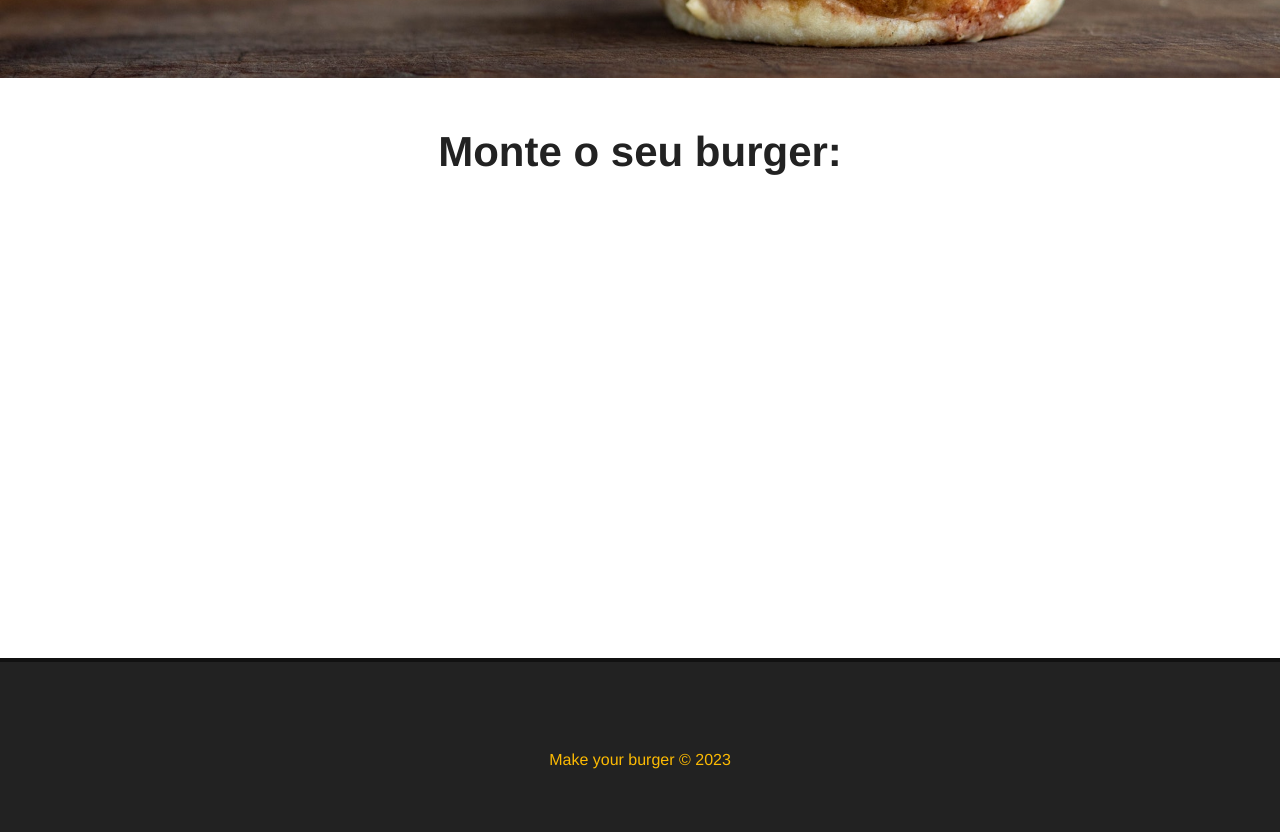
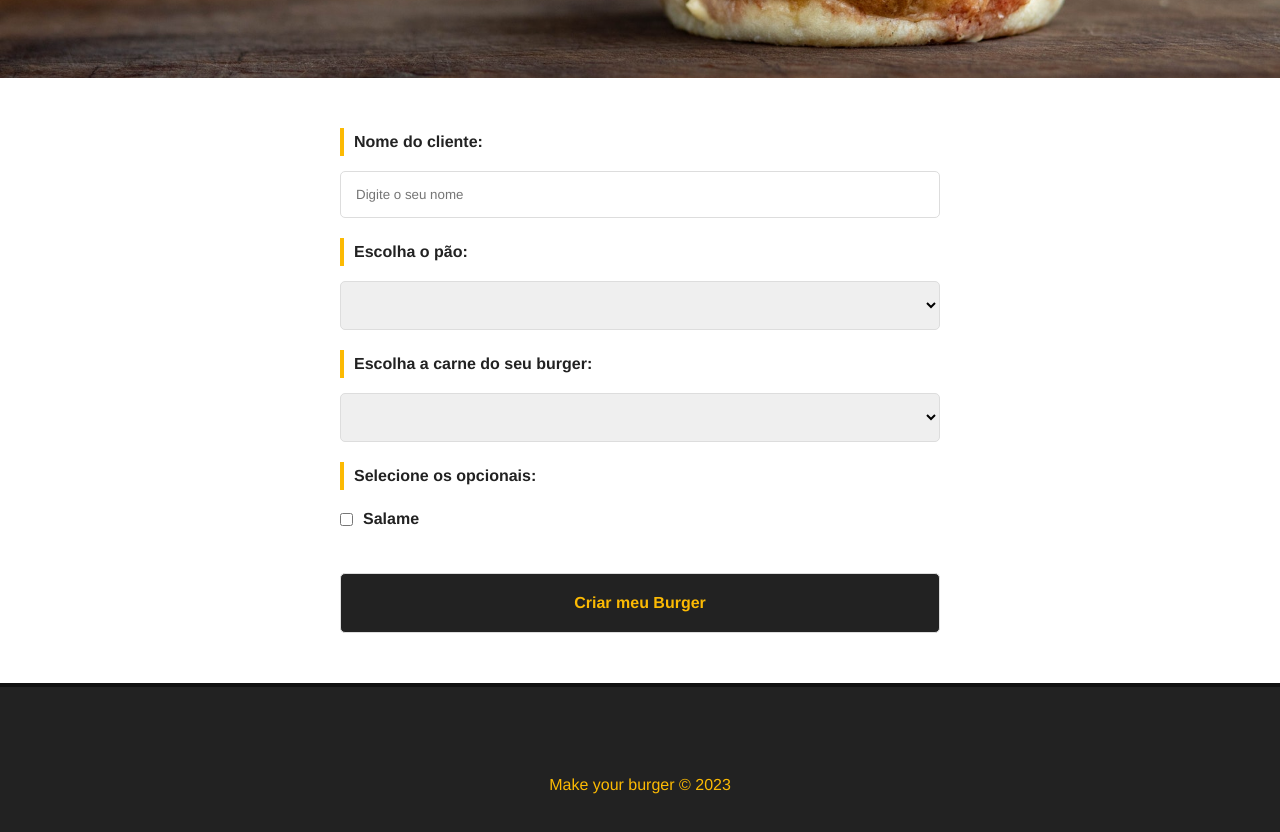
Before and after one commit to Ryan-Menezes/make-your-burger, a Vue app: page / in a window 1280 px wide. Shown: the part 560-1392 px from the top of the page. Built offline with nearby package versions, Linux system fonts and the light colour scheme.

Commit message:
creating the register form

```diff
--- /dev/null
+++ b/src/components/BurgerForm.vue
@@ -0,0 +1,107 @@
+<template>
+  <div>
+    <form id="burger-form">
+      <div class="input-container">
+        <label for="nome">Nome do cliente:</label>
+        <input type="text" id="nome" name="nome" v-model="nome" placeholder="Digite o seu nome" />
+      </div>
+      <div class="input-container">
+        <label for="pao">Escolha o pão:</label>
+        <select id="pao" name="pao" v-model="pao">
+          <option value="">Selecione o seu pão</option>
+          <option value="integral">Integral</option>
+        </select>
+      </div>
+      <div class="input-container">
+        <label for="carne">Escolha a carne do seu burger:</label>
+        <select id="carne" name="carne" v-model="carne">
+          <option value="">Selecione o tipo de carne</option>
+          <option value="maminha">Maminha</option>
+        </select>
+      </div>
+      <div class="input-container" id="opcionais-container">
+        <label for="opcionais" id="opcionais-title">Selecione os opcionais:</label>
+        <div class="checkbox-container">
+          <input type="checkbox" name="opcionais[]" id="salame" v-model="opcionais" value="salame" />
+          <label for="salame">Salame</label>
+        </div>
+      </div>
+      <div class="input-container">
+        <input type="submit" class="submit-btn" value="Criar meu Burger" />
+      </div>
+    </form>
+  </div>
+</template>
+
+<script>
+  export default {
+    name: 'BurgerForm'
+  }
+</script>
+
+<style scoped>
+  #burger-form {
+    max-width: 600px;
+    margin: 0 auto;
+  }
+
+  .input-container {
+    display: flex;
+    flex-direction: column;
+    margin-bottom: 20px;
+  }
+
+  label {
+    font-weight: bold;
+    margin-bottom: 15px;
+    color: #222;
+    padding: 5px 10px;
+    border-left: 4px solid #FCBA03;
+  }
+
+  input, select {
+    padding: 15px;
+    border: 1px solid #ddd;
+    border-radius: 5px;
+  }
+
+  input:focus, select:focus {
+    outline: 1px solid #FCBA03;
+  }
+
+  #opcionais-container {
+    flex-direction: row;
+    flex-wrap: wrap;
+  }
+
+  #opcionais-container #opcionais-title {
+    width: 100%;
+  }
+
+  #opcionais-container .checkbox-container {
+    display: flex;
+    align-items: center;
+    margin-bottom: 20px;
+    width: 25%;
+  }
+
+  #opcionais-container .checkbox-container label {
+    border: none;
+    margin: 0;
+  }
+
+  .submit-btn {
+    background-color: #222;
+    color: #FCBA03;
+    font-weight: bold;
+    padding: 20px;
+    cursor: pointer;
+    font-size: 16px;
+    transition: .5s;
+  }
+
+  .submit-btn:hover {
+    background-color: #FCBA03;
+    color: #222;
+  }
+</style>
--- a/src/views/Home.vue
+++ b/src/views/Home.vue
@@ -1,17 +1,19 @@
 <template>
   <Banner />
   <main class="main-container">
-    <h1>Monte o seu burger:</h1>
+    <BurgerForm />
   </main>
 </template>
 
 <script>
   import Banner from '@/components/Banner.vue';
+  import BurgerForm from '@/components/BurgerForm.vue';
 
   export default {
     name: 'Home',
     components: {
-      Banner
+      Banner,
+      BurgerForm
     }
   }
 </script>
```
